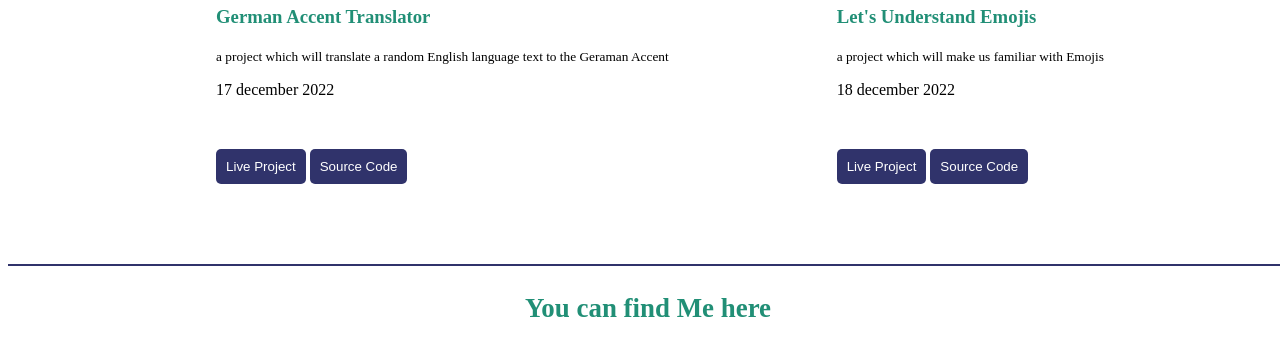
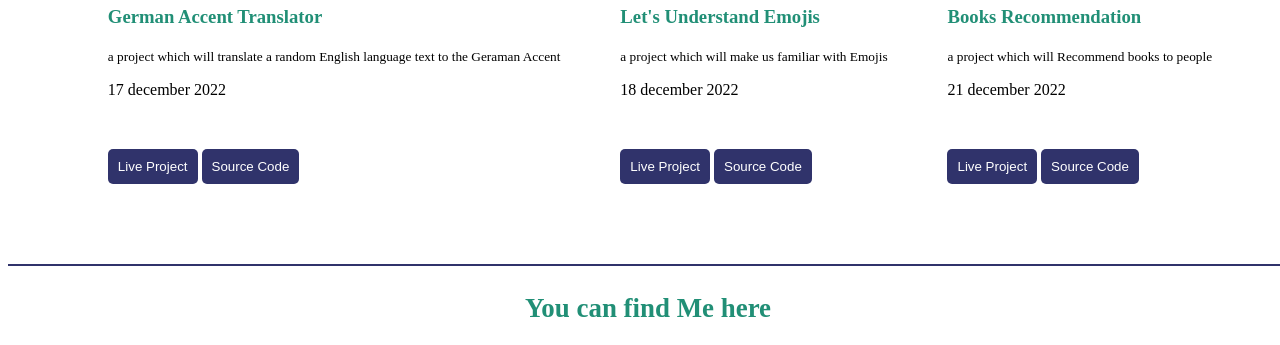
Before and after one commit to muhammadAmeen786/mywebsite, a plain HTML site: page projects.html in a window 1280 px wide. Shown: the part 485-830 px from the top of the page. Drawn offline with Linux system fonts and the light colour scheme.

Commit message:
project added

```diff
--- a/projects.html
+++ b/projects.html
@@ -112,13 +112,33 @@
         <br />
 
         <a
-          href="https://codesandbox.io/s/emoji-app-forked-hxfp1i"
+          href="https://hxfp1i.csb.app/"
           target="_blank"
         >
           <button class="btn-2">Live Project</button></a
         >
         <a
           href="https://github.com/muhammadAmeen786/Emoji-Interpreter-App/tree/main/ReactProject1"
+          target="_blank"
+        >
+          <button class="btn-2">Source Code</button></a
+        >
+      </li>
+      <li>
+        <h1>Project 6:</h1>
+        <h3>Books Recommendation</h3>
+        <small>a project which will Recommend books to people</small>
+        <p>21 december 2022</p>
+        <br />
+
+        <a
+          href="https://y8xgjv.csb.app/"
+          target="_blank"
+        >
+          <button class="btn-2">Live Project</button></a
+        >
+        <a
+          href="https://github.com/muhammadAmeen786/Books-Recommendation"
           target="_blank"
         >
           <button class="btn-2">Source Code</button></a
```
